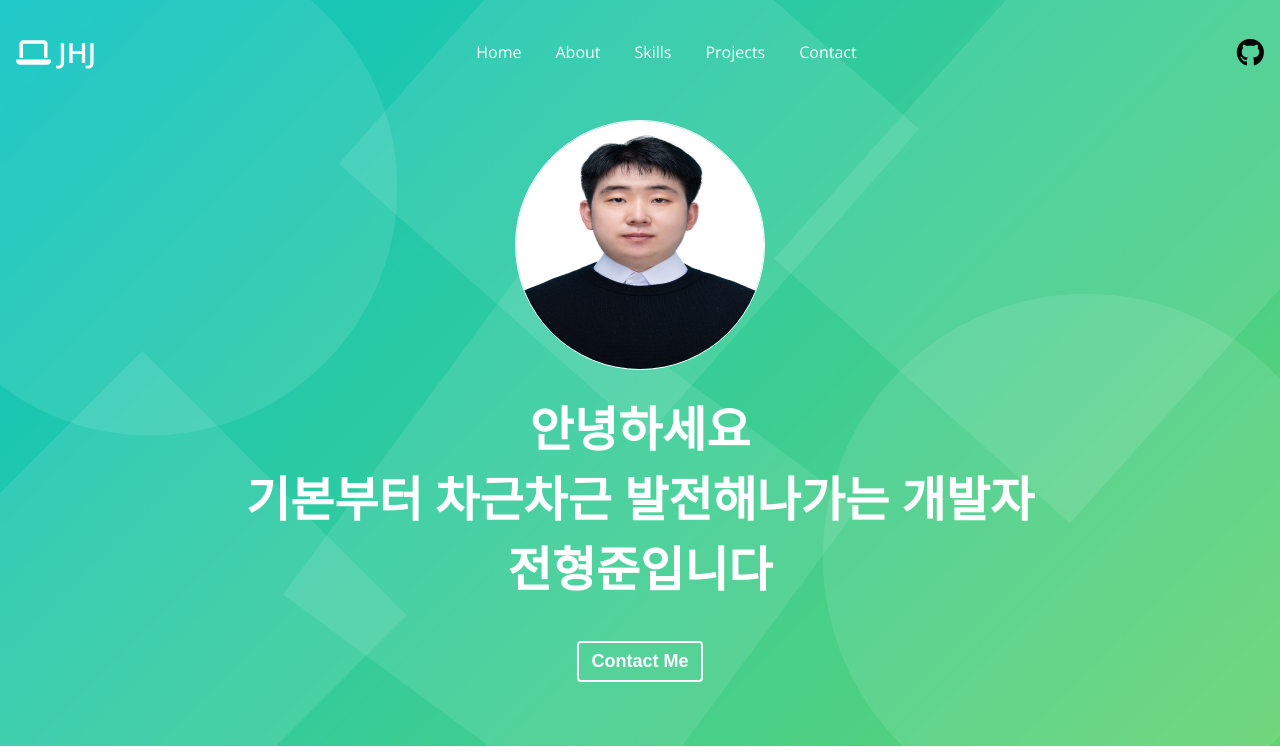
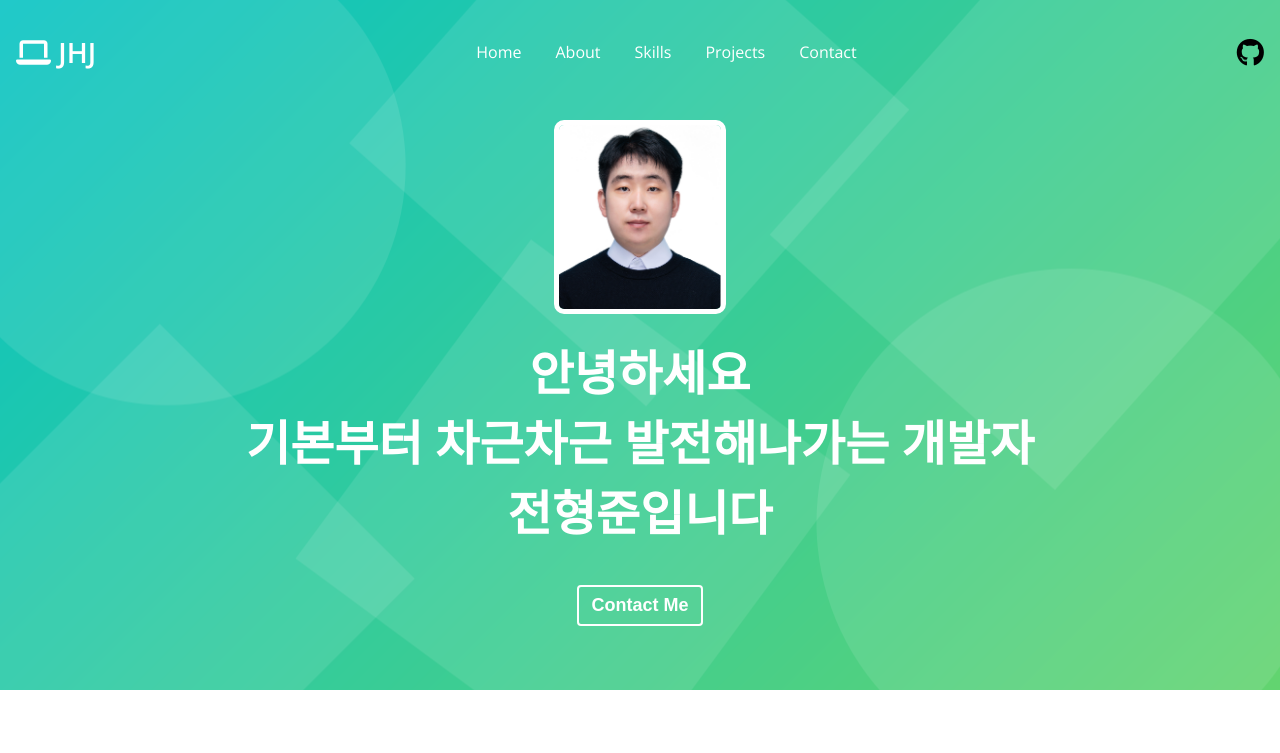
Before and after one commit to HyungjunJeon/Portfolio, a plain HTML site: page index.html in a window 1280 px wide. Shown: the top 753 px of the page. Drawn offline with nearby package versions, Linux system fonts and the light colour scheme.

Commit message:
Fix Profile Photo

```diff
--- a/index.html
+++ b/index.html
@@ -37,7 +37,7 @@
     <!-- Home -->
     <section id="home">
         <div class="home__container">
-            <img src="imgs/Profile.jpg" alt="profile" class="home__profile">
+            <img src="imgs/Profile.png" alt="profile" class="home__profile">
             <h1 class="home__title">안녕하세요<br> 기본부터 차근차근 발전해나가는 개발자<br> 전형준입니다</h1>
             <button class="home__contact">Contact Me</button>
         </div>
--- a/style.css
+++ b/style.css
@@ -156,10 +156,10 @@
 }
 
 .home__profile {
-    width: 250px;
-    height: 250px;
-    border-radius: 50%;
-    border: 1px solid var(--color-white);
+    width: 172px;
+    height: 194.25px;
+    border: 5px solid var(--color-white);
+    border-radius: 10px;
 }
 
 .home__title {
```
Also changed, not shown: imgs/Profile.jpg (deleted), imgs/Profile.png (added).
